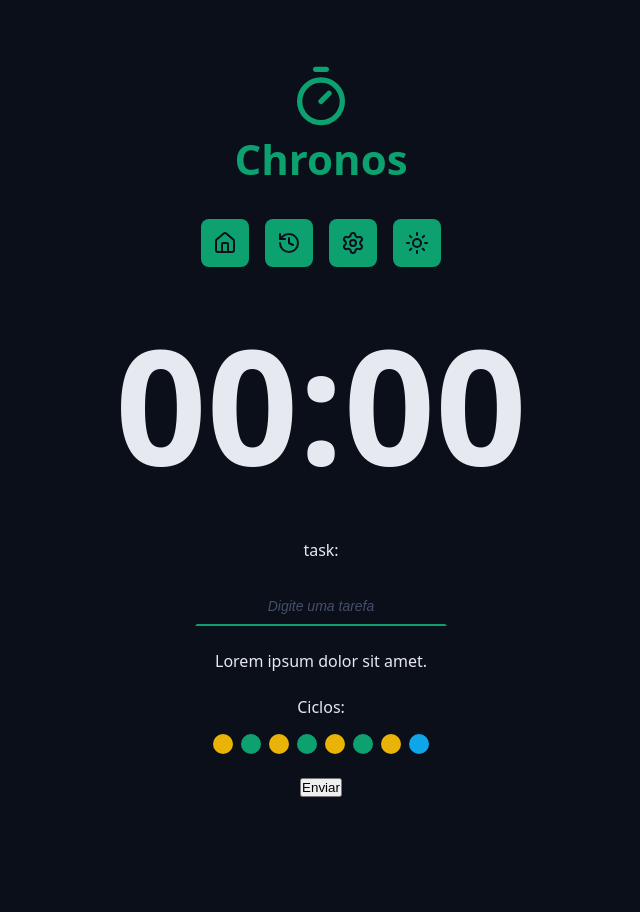
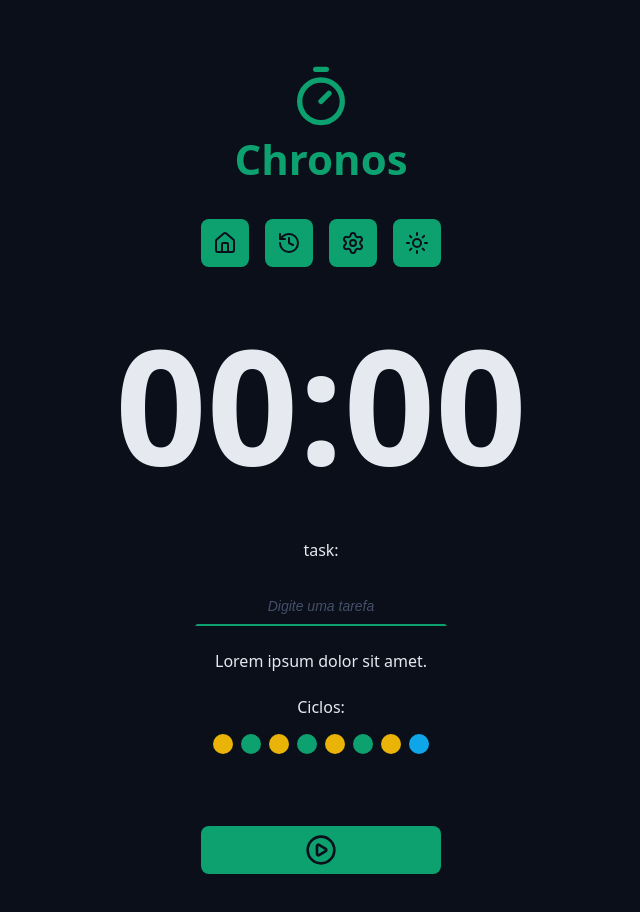
Before and after one commit to Diogo-SoaresDS/chronos-pomodoro, a React (Vite) app: page / in a window 1280 px wide. Shown: the top 912 px of the page, without its empty margins (319-959 px from the left). Before the commit the page ends 829 px from the top, so only its background shows below. Built offline with nearby package versions, Linux system fonts and the light colour scheme.

Commit message:
Componente Button Finalizado

```diff
--- a/src/App.tsx
+++ b/src/App.tsx
@@ -1,12 +1,14 @@
+import { PlayCircleIcon } from 'lucide-react'
 import { Container } from './components/Container'
 import { Logo } from './components/Logo'
 import { Menu } from './components/Menu'
 import { CountDown } from './components/CountDown'
 import { Input } from './components/Input'
+import { Cycles } from './components/Cycles'
+import { Button } from './components/Button'
 
 import './styles/theme.css'
 import './styles/global.css'
-import { Cycles } from './components/Cycles'
 
 export function App() {
   return (
@@ -43,7 +45,7 @@
           </div>
 
           <div className='formRow'>
-            <button>Enviar</button>
+            <Button icon={<PlayCircleIcon />} />
           </div>
         </form>
       </Container>
--- /dev/null
+++ b/src/components/Button/index.tsx
@@ -0,0 +1,16 @@
+import styles from './styles.module.css'
+
+type ButtonProps = {
+  icon: React.ReactNode
+  color?: 'green' | 'red'
+} & React.ComponentProps<'button'>
+
+export function Button({ icon, color = 'green', ...rest }: ButtonProps) {
+  return (
+    <>
+      <button className={`${styles.button} ${styles[color]}`} {...rest}>
+        {icon}
+      </button>
+    </>
+  )
+}
--- /dev/null
+++ b/src/components/Button/styles.module.css
@@ -0,0 +1,31 @@
+.button {
+  display: flex;
+  align-items: center;
+  justify-content: center;
+  border: none;
+  min-width: 24rem;
+  padding: 0.8rem;
+  border-radius: 0.8rem;
+  margin: 4.8rem 0;
+  cursor: pointer;
+  transition: all 0.3s ease-in-out;
+}
+
+.button svg {
+  width: 3.2rem;
+  height: 3.2rem;
+}
+
+.button:hover {
+  filter: brightness(80%);
+}
+
+.green {
+  background-color: var(--primary);
+  color: var(--text-over-primary);
+}
+
+.red {
+  background-color: var(--error);
+  color: var(--text-over-error);
+}
```
